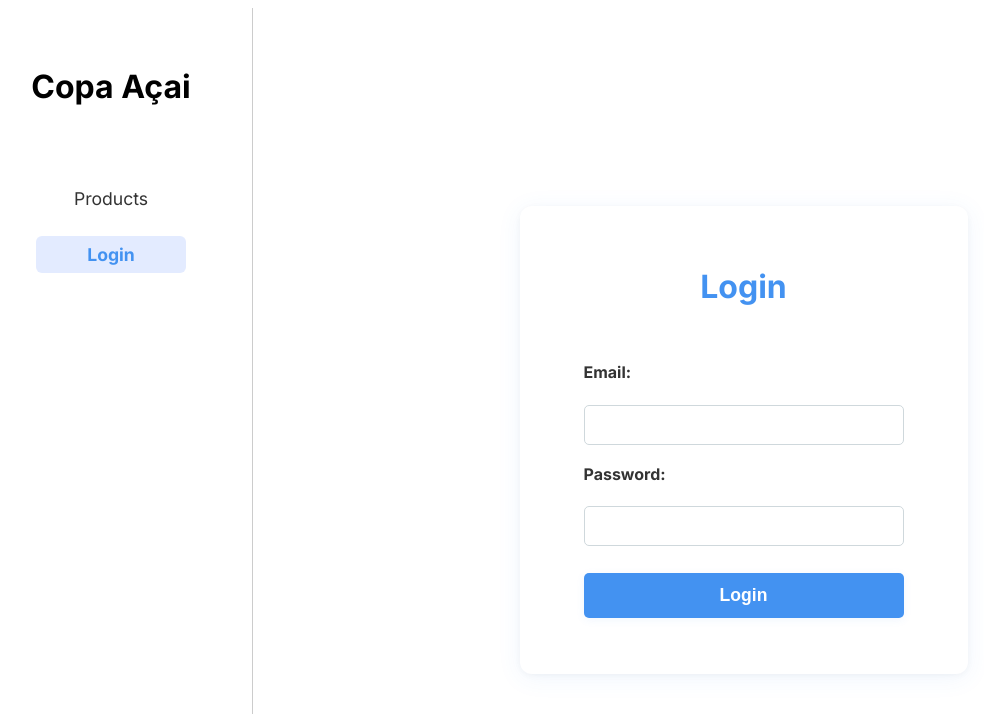
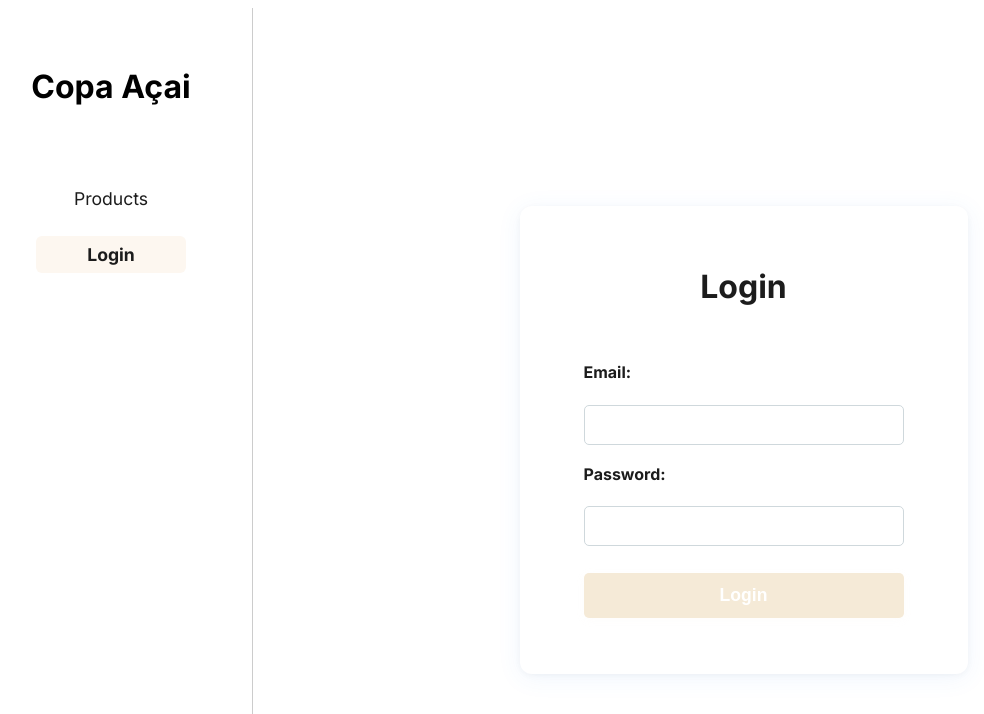
Before and after one commit to Scripty2k/Copa_Acai, a Vue app in the folder supply-vue-app/: page /login in a window 1280 px wide. Shown: the top 714 px of the page, without its empty margins (38-1022 px from the left). Built offline with nearby package versions, Linux system fonts and the light colour scheme; no server answers.

Commit message:
Overhaul

```diff
--- a/supply-vue-app/src/assets/styles/global.css
+++ b/supply-vue-app/src/assets/styles/global.css
@@ -1,7 +1,7 @@
 :root {
-  --primary-color: #4392F1;
-  --secondary-color: #E3EBFF;
-  --text-color: #333;
+  --primary-color: #1c1c1c;
+  --secondary-color: #fdf7f0;
+  --text-color: #1c1c1c;
   --background-color: #f9f9f9;
 }
 
--- a/supply-vue-app/src/components/LoginForm.vue
+++ b/supply-vue-app/src/components/LoginForm.vue
@@ -78,14 +78,14 @@ const login = async () => {
 
     button {
       padding: 10px;
-      background-color: #42b983;
+      background-color: #f5ead7;
       color: white;
       border: none;
       border-radius: 4px;
       cursor: pointer;
 
       &:hover {
-        background-color: #369870;
+        background-color: #e8d9bf;
       }
     }
   }
@@ -110,7 +110,7 @@ form {
 label {
   font-weight: 600;
   margin-bottom: 0.2rem;
-  color: #333;
+  color: #1c1c1c;
 }
 
 input[type="email"],
@@ -124,13 +124,13 @@ input[type="password"] {
 
 input[type="email"]:focus,
 input[type="password"]:focus {
-  border: 1.5px solid var(--primary-color, #4392F1);
+  border: 1.5px solid var(--primary-color, #f5ead7);
   outline: none;
 }
 
 button[type="submit"] {
   padding: 12px 0;
-  background-color: #4392F1;
+  background-color: #f5ead7;
   color: #fff;
   border: none;
   border-radius: 5px;
@@ -139,13 +139,13 @@ button[type="submit"] {
   cursor: pointer;
   margin-top: 0.5rem;
   transition: background-color 0.2s, box-shadow 0.2s;
-  box-shadow: 0 2px 8px rgba(67,146,241,0.08);
+  box-shadow: 0 2px 8px rgba(245,234,215,0.08);
   width: 100%;
 }
 
 button[type="submit"]:hover {
-  background-color: #4346f1;
-  box-shadow: 0 4px 16px rgba(67,146,241,0.12);
+  background-color: #e8d9bf;
+  box-shadow: 0 4px 16px rgba(245,234,215,0.12);
 }
 
 .error {
--- a/supply-vue-app/src/components/ProductCard.vue
+++ b/supply-vue-app/src/components/ProductCard.vue
@@ -22,7 +22,7 @@ defineProps({
   margin-top: 0;
 }
 .post-card a {
-  color: var(--primary-color, #4392F1);
+  color: var(--primary-color, #f5ead7);
   text-decoration: underline;
 }
 </style>
--- a/supply-vue-app/src/components/SideBar.vue
+++ b/supply-vue-app/src/components/SideBar.vue
@@ -9,7 +9,7 @@
         <nav>
           <router-link to="/" class="">Products</router-link>
           <router-link to="/profile" class="" v-if="isLoggedIn">Profile</router-link>
-          <router-link to="/login" class="">Login</router-link>
+          <router-link to="/login" class="" v-if="!isLoggedIn">Login</router-link>
         </nav>
       </div>
     </div>
@@ -83,7 +83,7 @@ const handleSignOut = () =>{
   align-items: center;
   margin-top: 0.5rem;
   font-size: 0.9rem;
-  color: #555;
+  color: #1c1c1c;
   font-weight: 500;
 }
 .sidebar-nav nav {
@@ -100,14 +100,14 @@ const handleSignOut = () =>{
 }
 .sidebar-nav .router-link-active,
 .sidebar-nav .router-link-exact-active {
-  color: var(--primary-color, #4392F1);
+  color: var(--primary-color, #f5ead7);
   font-weight: 700;
-  background: #e3ebff;
+  background: #fdf7f0;
   border-radius: 6px;
 }
 .sidebar-nav a {
   font-size: 1.1rem;
-  color: #333;
+  color: #1c1c1c;
   text-decoration: none;
   padding: 0.5rem 1.2rem;
   border: none;
@@ -125,12 +125,12 @@ const handleSignOut = () =>{
   display: block;
 }
 .sidebar-nav a:hover {
-  background: var(--primary-color, #4392F1);
+  background: var(--primary-color, #f5ead7);
   color: #fff;
 }
 .logout-btn {
   font-size: 1.1rem;
-  color: #333;
+  color: #1c1c1c;
   text-decoration: none;
   padding: 0.5rem 1.2rem;
   margin-bottom: 1rem;
@@ -150,7 +150,7 @@ const handleSignOut = () =>{
   background: #fff;
 }
 .logout-btn:hover {
-  background: var(--primary-color, #4392F1);
+  background: var(--primary-color, #f5ead7);
   margin-bottom: 1rem;
   color: #fff;
 }
--- a/supply-vue-app/src/pages/CreateProductPage.vue
+++ b/supply-vue-app/src/pages/CreateProductPage.vue
@@ -68,7 +68,7 @@ async function submitPost() {
 }
 .button {
   padding: 10px 20px;
-  background: var(--primary-color, #4392F1);
+  background: var(--primary-color, #1c1c1c);
   color: #fff;
   border: none;
   border-radius: 4px;
--- a/supply-vue-app/src/pages/LoginPage.vue
+++ b/supply-vue-app/src/pages/LoginPage.vue
@@ -55,7 +55,7 @@ import SideBar from '../components/SideBar.vue';
 }
 .auth-card h1 {
   margin-bottom: 1.5rem;
-  color: var(--primary-color, #4392F1);
+  color: var(--primary-color, #1c1c1c);
   font-size: 2rem;
   font-weight: 700;
   text-align: center;
```
